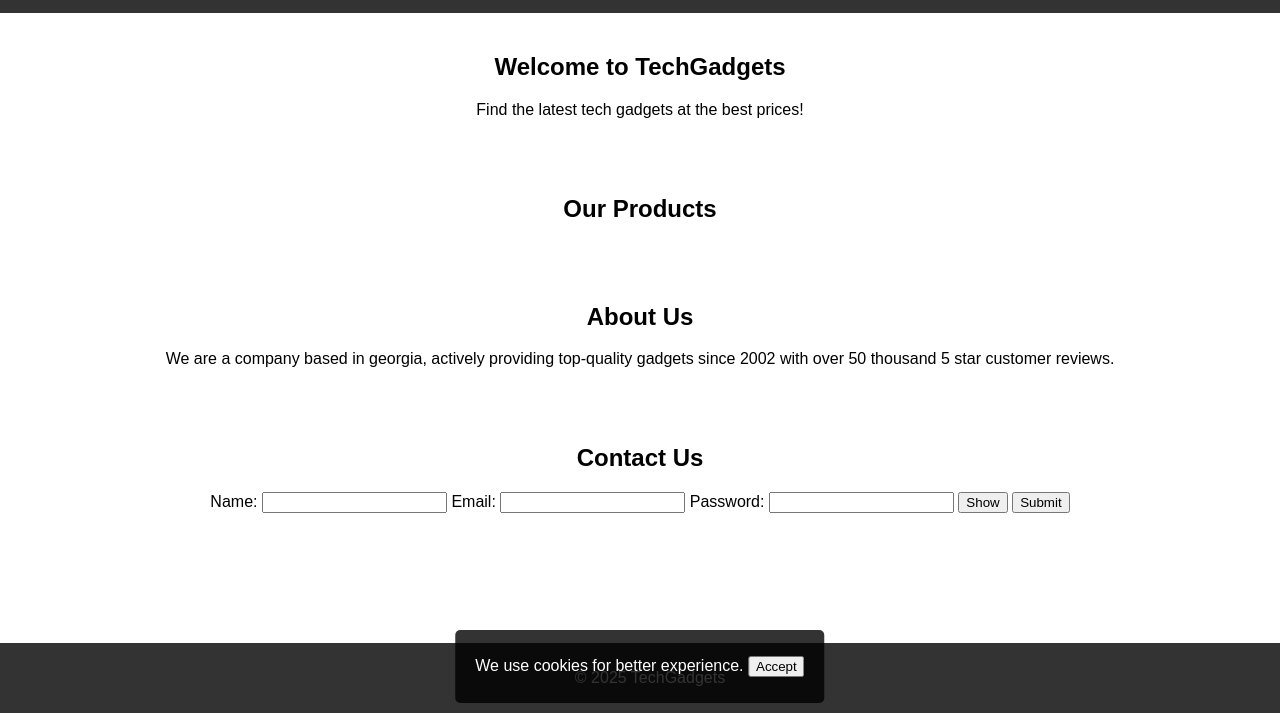
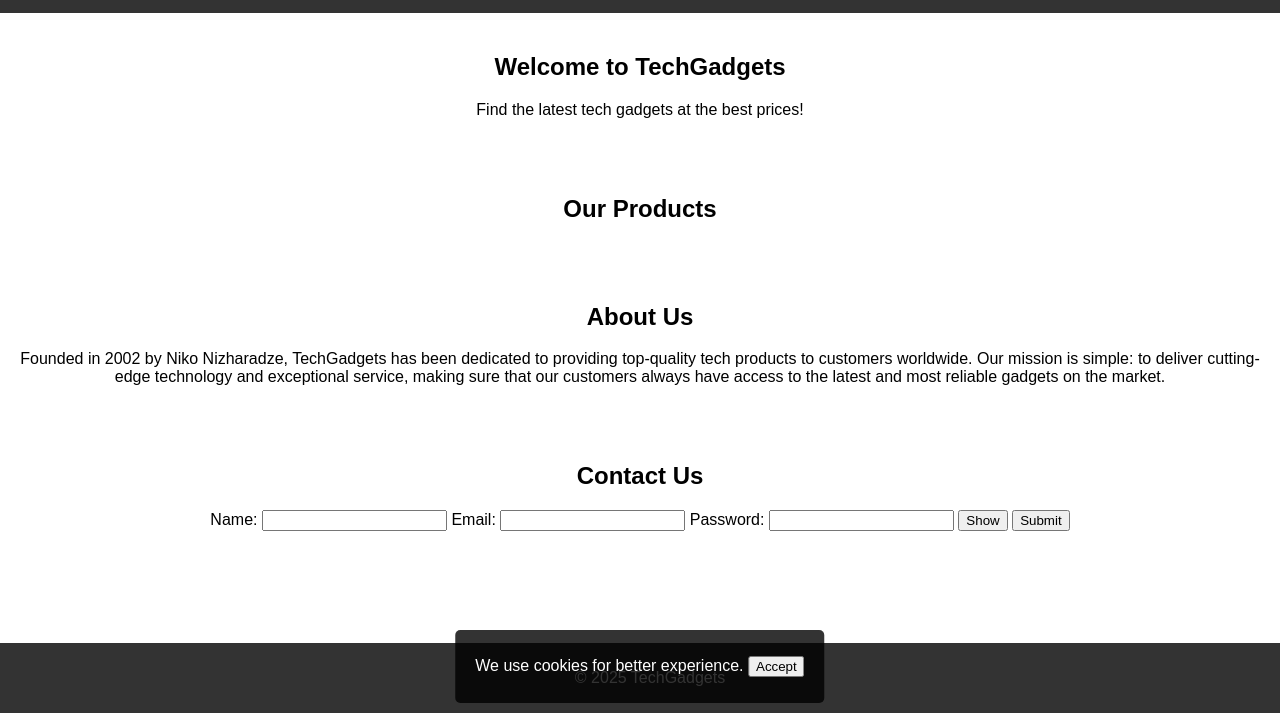
Before and after one commit to seekmedicine/FEFNN, a plain HTML site: page index.html in a window 1280 px wide. Shown: the part 87-800 px from the top of the page. Drawn offline with Linux system fonts and the light colour scheme; no server answers.

Commit message:
index.html

```diff
--- a/index.html
+++ b/index.html
@@ -32,7 +32,7 @@
 
     <section id="about">
         <h2>About Us</h2>
-        <p>We are a company based in georgia, actively providing top-quality gadgets since 2002 with over 50 thousand 5 star customer reviews.</p>
+        <p>Founded in 2002 by Niko Nizharadze, TechGadgets has been dedicated to providing top-quality tech products to customers worldwide. Our mission is simple: to deliver cutting-edge technology and exceptional service, making sure that our customers always have access to the latest and most reliable gadgets on the market.</p>
     </section>
 
     <section id="contact">
```
